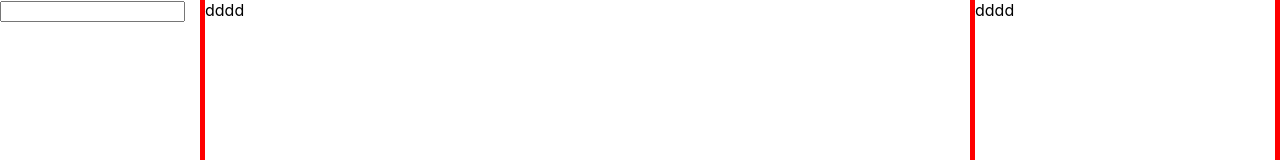
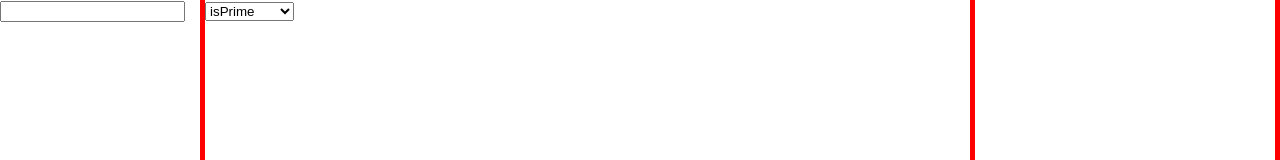
Before and after one commit to Virunkumarn/my-app, a React (Create React App) app: page / in a window 1280 px wide. Shown: the top 160 px of the page. Built offline with nearby package versions, Linux system fonts and the light colour scheme.

Commit message:
question1

```diff
--- a/src/App.css
+++ b/src/App.css
@@ -7,6 +7,12 @@
   pointer-events: none;
 }
 
+@media screen and (max-width : 600px) {
+  body {
+    width: max-content;
+  }
+}
+
 @media (prefers-reduced-motion: no-preference) {
   .App-logo {
     animation: App-logo-spin infinite 20s linear;
@@ -14,10 +20,12 @@
 }
 body, html {
   height: 100%;
+
 }
 #root{
   height: 100%;
 }
+
 
 .App-header {
   padding: 15px;
--- a/src/Component/Test.js
+++ b/src/Component/Test.js
@@ -1,18 +1,66 @@
 
 import logoTest from '../logo.svg';
 import '../App.css'
+import { useState, useEffect } from 'react';
 
 const Test=()=> {
+  const [stateInput,setStateInput]=useState(null);
+  const [dropdownSelect,setDropdownSelect]=useState("isPrime")
+  const [toggle,setToggle]=useState(false);
+
+  const isPrime=(n)=>{
+    let count=0;
+        if(n===1){
+        return true;
+    }
+        for(let i=2;i<=n;i++){
+            if(n%i===0){
+            count++;
+        }
+    }
+    return count<=1;
+    }
+
+    const isFibonacci=(n)=>{
+      if(n===0 ||n===1){
+      return true;
+  }
+  let a=0;
+  let b=1;
+  let c;
+  //Find Fibonacci
+      while(true){
+      if(c===n){return true;}
+      if(c>n){return false;}
+      c=a+b;
+      a=b;
+      b=c;
+
+  }
+  }
+
+  useEffect(()=>{
+    if(dropdownSelect==="isPrime"){
+      setToggle(isPrime(Number(stateInput)));
+    }
+   else if(dropdownSelect==="isFibonacci"){
+      setToggle(isFibonacci(Number(stateInput)));
+    }
+  },[stateInput,dropdownSelect])
+
   return (
     <div style={{height:'100%',display:'flex',flexDirection:'row'}}>
         <div style={{height:'100%',width:'200px',borderRight:'5px solid red'}}>
-        <input type="text" onChange={(event)=>{console.log("e",event)}}/>
+        <input type="number" value={stateInput  } onChange={(event)=>{setStateInput(event.target.value<0?1:event.target.value)}}/>
         </div>
-        <div style={{height:'100%',flex:1,borderRight:'5px solid red',justifyContent:'flex-end'}}>
-            dddd
+        <div id={`test`} style={{height:'100%',flex:1,borderRight:'5px solid red',}}>
+        <select name ="dropdown-check" id="dropdown-check" onChange={(test)=>{setDropdownSelect(test.target.value)}}>
+            <option value="isPrime">isPrime</option>
+            <option value="isFibonacci">isFibonacci</option>
+      </select>
         </div>
         <div style={{height:'100%',width:'300px',borderRight:'5px solid red',justifyContent:'flex-end'}}>
-            dddd
+            {`${stateInput? toggle:""}`}
         </div>
 </div>
   );
```
